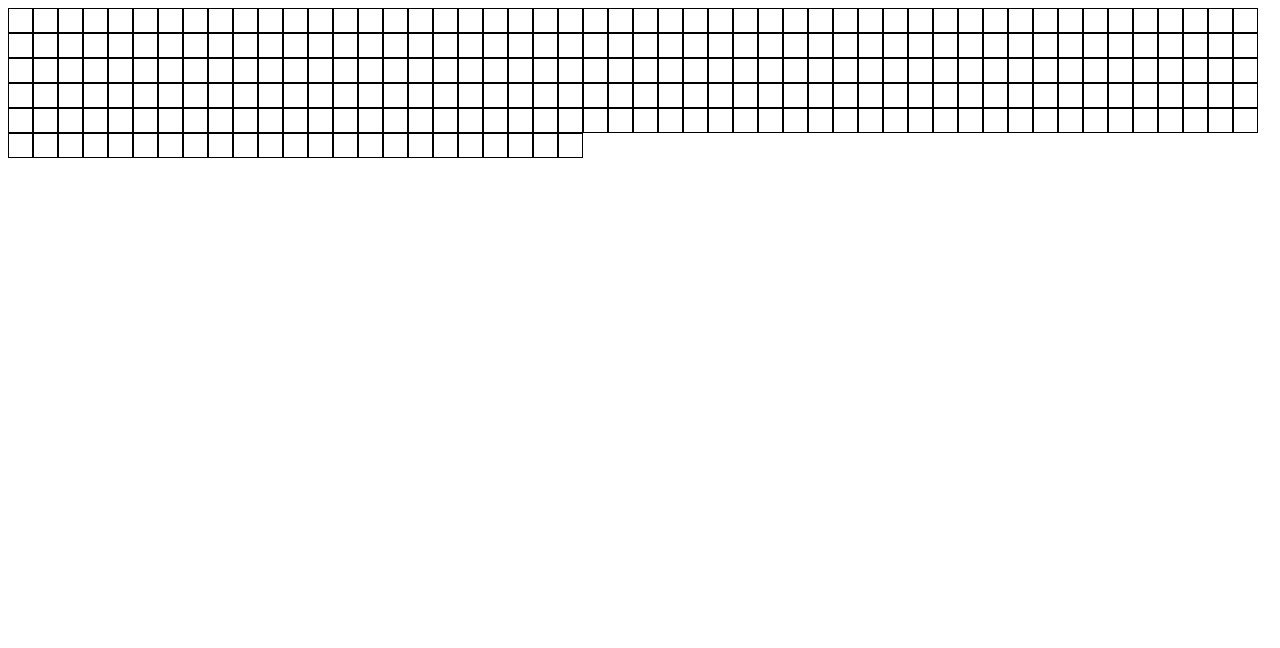
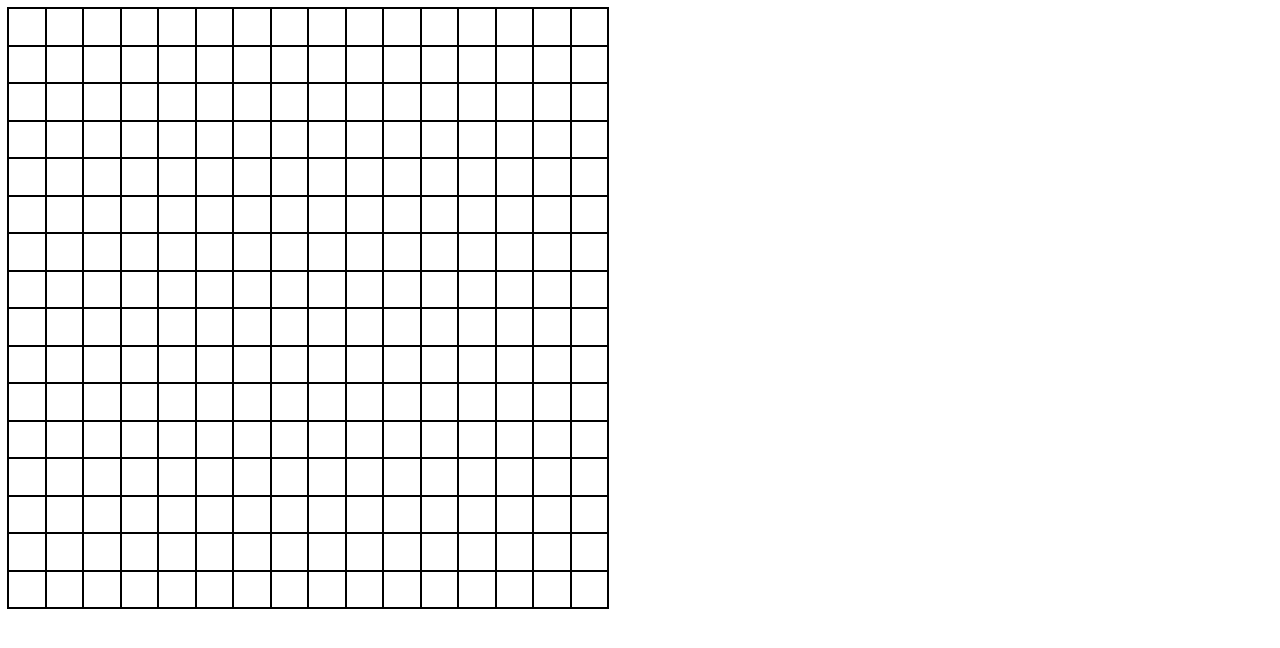
Before and after one commit to DaniRodV/etch-a-sketch, a plain HTML site: page index.html in a window 1280 px wide. Drawn offline with Linux system fonts and the light colour scheme.

Commit message:
Add functionality to etch a sketch

```diff
--- a/script.js
+++ b/script.js
@@ -1,12 +1,19 @@
-function createGrid () {
-    for (let i = 1; i <= 273; i++) {
-        const gridContainer = document.querySelector("#grid-container");
-        const gridSquare = document.createElement("div");
-        gridSquare.style.height = "25px";
-        gridSquare.style.width = "25px";
-        gridSquare.style.border = "solid 1px black";
-        gridContainer.appendChild(gridSquare);
+function createGrid (gridSize) {
+    //Loop to create grid based on the input
+    for (let i = 1; i <= gridSize * gridSize; i++) {
+        const gridContainer = document.querySelector("div#grid-container");
+        const gridCell = document.createElement("div");
+        gridContainer.appendChild(gridCell);
+
+        //The square will always be 600x600
+        //If there are fewer squares, they will be bigger.
+        //More squares, they will be smaller.
+        const cellSize = 600 / gridSize;
+        gridCell.setAttribute(`style`, `height: ${cellSize}px; width: ${cellSize}px; border: 0.2px solid black`);
+        gridCell.addEventListener("mouseenter", () => {
+            gridCell.style.backgroundColor = "black";
+        });
     }
 }
 
-createGrid();
+createGrid (16);
--- a/styles.css
+++ b/styles.css
@@ -5,4 +5,11 @@
 div#grid-container {
     display: flex;
     flex-wrap: wrap;
+    width: 600px;
+    height: 600px;
+    outline: 1px solid black;
 }
+
+.grid-cell {
+
+}
```
